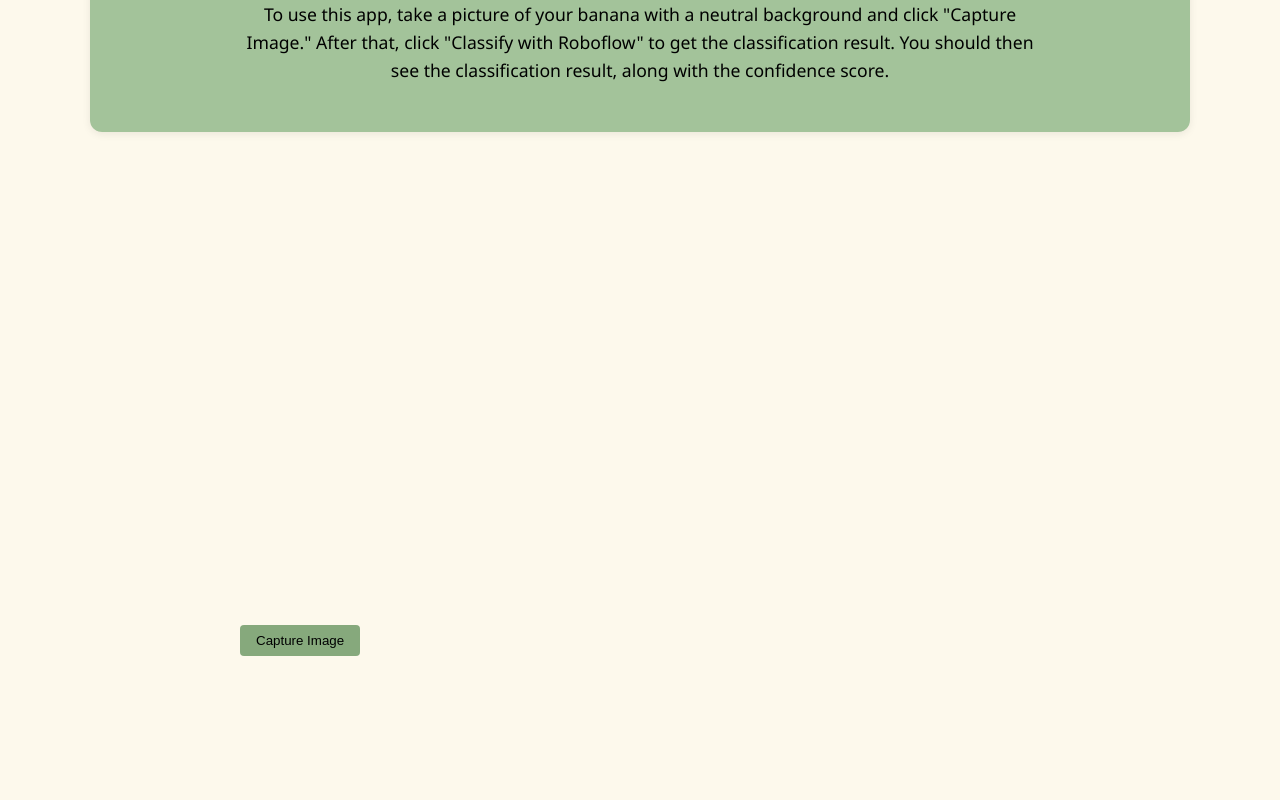
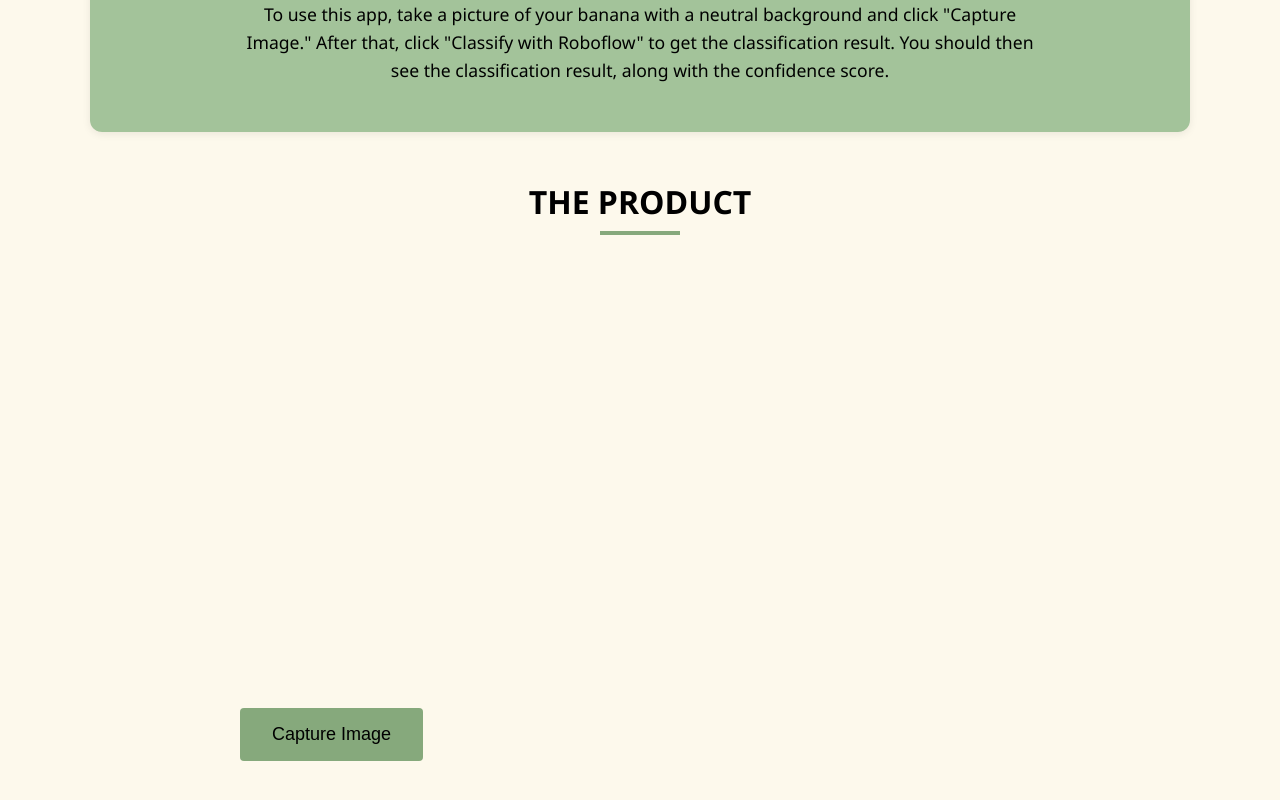
Before and after one commit to rseal2/banana-app, a React (Vite) app in the folder client/: page /classification in a window 1280 px wide. Shown: the part 632-1432 px from the top of the page. Built offline with nearby package versions, Linux system fonts and the light colour scheme; no server answers.

Commit message:
styled classification section

```diff
--- a/client/src/components/ClassificationDisplay.jsx
+++ b/client/src/components/ClassificationDisplay.jsx
@@ -4,15 +4,89 @@ const ClassificationDisplay = ({ classification }) => {
   if (!classification) return null;
 
   const [className, { confidence }] = classification;
+  const percentage = (confidence * 100).toFixed(1);
 
   return (
-    <div className="Classification">
-      <h1 className="Title">Classification Result</h1>
-      <h2 className="Result">
-        {className} ({(confidence * 100).toFixed(1)}% confidence)
-      </h2>
+    <div style={styles.container}>
+      <div style={styles.card}>
+        <h1 style={styles.title}>CLASSIFICATION RESULT</h1>
+
+        <div style={styles.resultContainer}>
+          <span style={styles.className}>{className}</span>
+
+          <div style={styles.confidenceBarContainer}>
+            <div
+              style={{
+                ...styles.confidenceBar,
+                width: `${percentage}%`,
+                backgroundColor: '#86a97c'
+              }}
+            />
+          </div>
+
+          <span style={styles.confidenceText}>
+            {percentage}% CONFIDENCE
+          </span>
+        </div>
+      </div>
     </div>
   );
 };
 
+const styles = {
+  container: {
+    display: 'flex',
+    justifyContent: 'center',
+    alignItems: 'center',
+    minHeight: '200px',
+    padding: '1rem',
+    fontFamily: "'Segoe UI', Tahoma, Geneva, Verdana, sans-serif"
+  },
+  card: {
+    backgroundColor: 'white',
+    borderRadius: '16px',
+    boxShadow: '0 8px 24px rgba(0,0,0,0.1)',
+    padding: '2rem',
+    width: '100%',
+    maxWidth: '800px',
+    textAlign: 'center',
+    border: '1px solid rgba(0,0,0,0.05)'
+  },
+  title: {
+    color: '#2c3e50',
+    fontSize: '2.1rem',
+    fontWeight: '700',
+    marginBottom: '1.5rem',
+    letterSpacing: '1.5px'
+  },
+  resultContainer: {
+    marginBottom: '1rem'
+  },
+  className: {
+    display: 'block',
+    fontSize: '1.8rem',
+    fontWeight: '700',
+    color: '#86a97c',
+    marginBottom: '1rem',
+ },
+  confidenceBarContainer: {
+    height: '10px',
+    backgroundColor: '#f0f0f0',
+    borderRadius: '5px',
+    margin: '1.5rem auto',
+    overflow: 'hidden'
+  },
+  confidenceBar: {
+    height: '100%',
+    transition: 'width 0.5s ease'
+  },
+  confidenceText: {
+    display: 'block',
+    fontSize: '1.6rem',
+    color: '#2c3e50',
+    fontWeight: '600',
+    marginTop: '1rem',
+  }
+};
+
 export default ClassificationDisplay;
--- a/client/src/components/WebcamComponent.css
+++ b/client/src/components/WebcamComponent.css
@@ -19,7 +19,7 @@
 }
 
 button {
-  padding: 0.5rem 1rem;
+  padding: 1rem 2rem;
   background: #86a97c;
   color: black;
   border: none;
@@ -28,7 +28,7 @@ button {
 }
 
 button:hover {
-  background: #cbedc2;
+  background: #a6cf9b;
 }
 
 .captured-image img {
--- a/client/src/components/WebcamComponent.jsx
+++ b/client/src/components/WebcamComponent.jsx
@@ -42,7 +42,7 @@ const WebcamComponent = () => {
         predictions.sort((a, b) => b[1].confidence - a[1].confidence);
         setClassification(predictions[0]);
       } else {
-        setClassification(["No predictions", {confidence : 0}]);
+        setClassification(["No predictions", { confidence: 0 }]);
       }
     } catch (error) {
       console.error('Error sending image to Roboflow:', error);
@@ -50,7 +50,24 @@ const WebcamComponent = () => {
   };
 
   return (
-    <div style={{ maxWidth: "800px", margin: "0 auto", padding: "20px" }}>
+
+    <div style={{ maxWidth: "800px", margin: "0 auto" }}>
+      <h2 style={{
+        textAlign: 'center',
+        margin: '3rem 0',
+        fontSize: '2rem',
+        color: 'black',
+        fontWeight: '600',
+        position: 'relative'
+      }}>
+        THE PRODUCT
+        <div style={{
+          width: '80px',
+          height: '4px',
+          backgroundColor: '#86a97c',
+          margin: '0.5rem auto 0',
+        }}></div>
+      </h2>
       {!capturedImage ? (
         <Webcam
           audio={false}
@@ -72,12 +89,12 @@ const WebcamComponent = () => {
         />
       )}
 
-      <div style={{ marginTop: "20px", display: "flex", gap: "10px" }}>
+      <div style={{ marginTop: "20px", display: "flex", gap: "20px" }}>
         {!capturedImage ? (
-          <button onClick={captureImage}>Capture Image</button>
+          <button onClick={captureImage} style={{ fontSize: "18px" }}>Capture Image</button>
         ) : (
           <>
-            <button onClick={sendToRoboflow}>
+            <button onClick={sendToRoboflow} style={{ fontSize: "18px" }}>
               {"Classify with Roboflow"}
             </button>
             <button
@@ -85,6 +102,7 @@ const WebcamComponent = () => {
                 setCapturedImage(null);
                 setClassification(null);
               }}
+              style={{ fontSize: "18px" }}
             >
               Retake Photo
             </button>
--- a/client/src/pages/Classification.jsx
+++ b/client/src/pages/Classification.jsx
@@ -53,7 +53,7 @@ export default function Classification() {
           color: 'black',
           fontWeight: '600'
         }}>
-          HOW TO USE OUR APP 🧑‍💻
+          HOW TO USE LAST PICK 🧑‍💻
         </h2>
         <p style={{
           textAlign: 'center',
```
